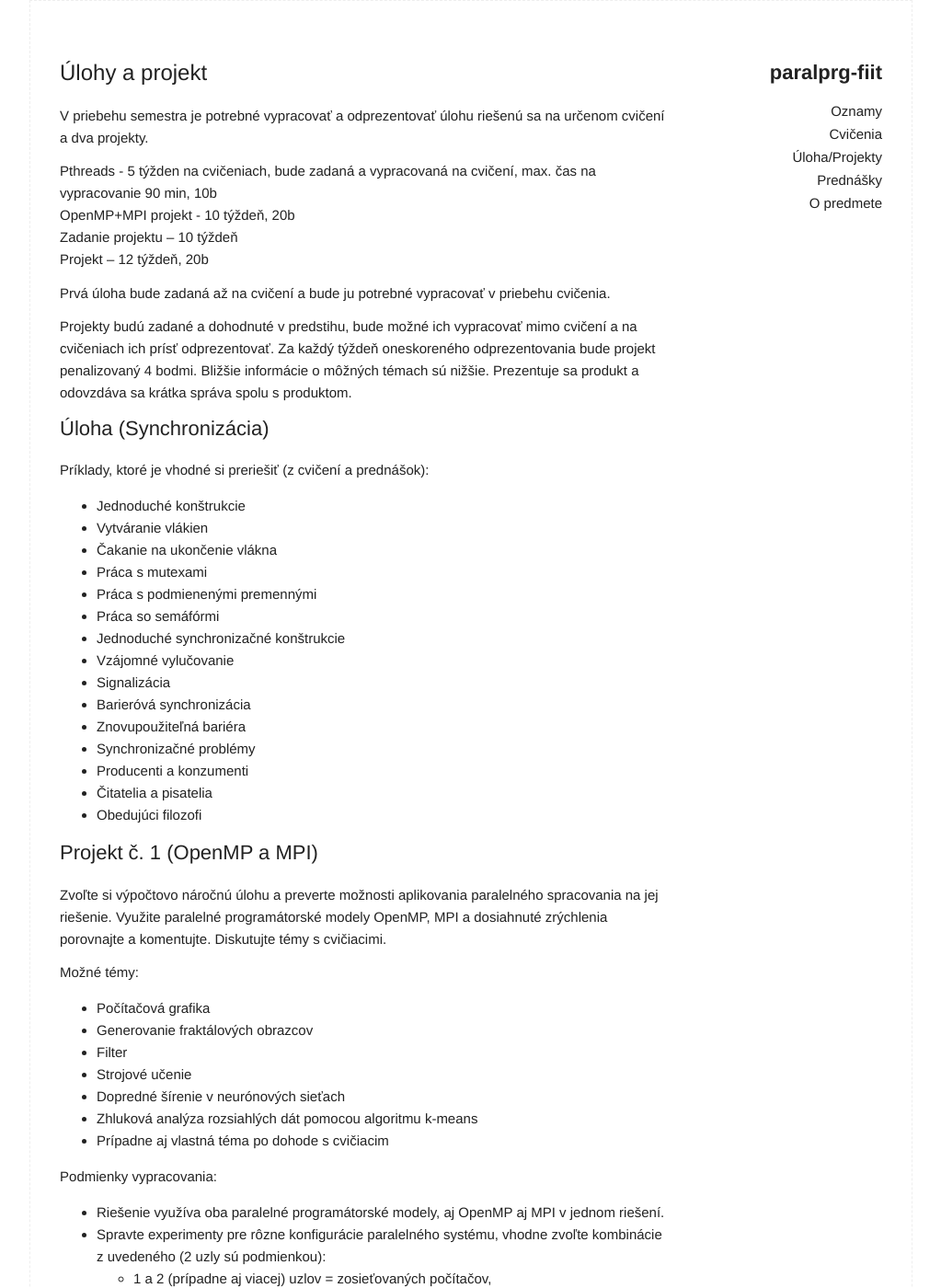
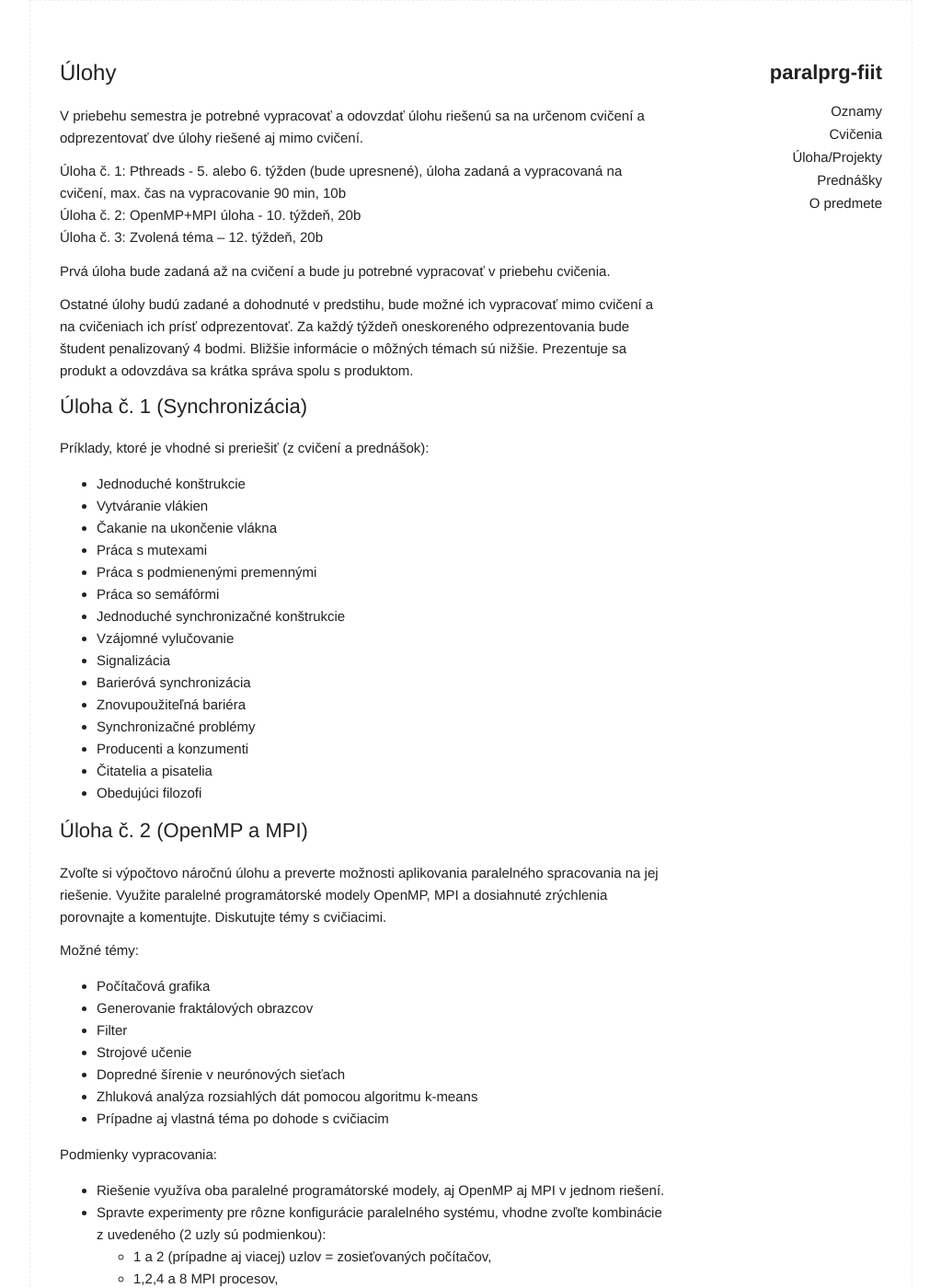
Before and after one commit to MichalCernansky/paralprg-fiit, a Jekyll site: the page built from assignments.md, in a window 1280 px wide and 1400 px high. Shown: the whole window at 92% size, without its empty margins (128-1151 px from the left). Built offline with Jekyll 4.4.1, drawn with Linux system fonts in a browser that asks for light colours; some of the changed text lies outside the part shown.

Commit message:
Assignments info

```diff
--- a/assignments.md
+++ b/assignments.md
@@ -1,21 +1,20 @@
 ---
 layout: page
-title: Úlohy a projekt
+title: Úlohy
 ---
 
-V priebehu semestra je potrebné vypracovať a odprezentovať úlohu riešenú sa na určenom cvičení a dva projekty.
+V priebehu semestra je potrebné vypracovať a odovzdať úlohu riešenú sa na určenom cvičení a odprezentovať dve úlohy riešené aj mimo cvičení.
 
-Pthreads - 5 týžden na cvičeniach, bude zadaná a vypracovaná na cvičení, max. čas na vypracovanie 90 min, 10b
-OpenMP+MPI projekt - 10 týždeň, 20b
-Zadanie projektu – 10 týždeň
-Projekt – 12 týždeň, 20b
+Úloha č. 1: Pthreads - 5. alebo 6. týžden (bude upresnené), úloha zadaná a vypracovaná na cvičení, max. čas na vypracovanie 90 min, 10b
+Úloha č. 2: OpenMP+MPI úloha - 10. týždeň, 20b
+Úloha č. 3: Zvolená téma – 12. týždeň, 20b
 
 Prvá úloha bude zadaná až na cvičení a bude ju potrebné vypracovať v priebehu cvičenia.
 
-Projekty budú zadané a dohodnuté v predstihu, bude možné ich vypracovať mimo cvičení a na cvičeniach ich prísť odprezentovať. Za každý týždeň oneskoreného odprezentovania bude projekt penalizovaný 4 bodmi. Bližšie informácie o môžných témach sú nižšie. Prezentuje sa produkt a odovzdáva sa krátka správa spolu s produktom.
+Ostatné úlohy budú zadané a dohodnuté v predstihu, bude možné ich vypracovať mimo cvičení a na cvičeniach ich prísť odprezentovať. Za každý týždeň oneskoreného odprezentovania bude študent penalizovaný 4 bodmi. Bližšie informácie o môžných témach sú nižšie. Prezentuje sa produkt a odovzdáva sa krátka správa spolu s produktom.
 
 
-## Úloha (Synchronizácia)
+## Úloha č. 1 (Synchronizácia)
 
 Príklady, ktoré je vhodné si preriešiť (z cvičení a prednášok):
 
@@ -36,7 +35,7 @@ Príklady, ktoré je vhodné si preriešiť (z cvičení a prednášok):
 - Obedujúci filozofi
 
 
-## Projekt č. 1 (OpenMP a MPI)
+## Úloha č. 2 (OpenMP a MPI)
 
 Zvoľte si výpočtovo náročnú úlohu a preverte možnosti aplikovania paralelného spracovania na jej riešenie. Využite paralelné programátorské modely OpenMP, MPI a dosiahnuté zrýchlenia porovnajte a komentujte. Diskutujte témy s cvičiacimi.
 
@@ -86,7 +85,7 @@ Implementujte algoritmus dopredného šírenia v doprednej viacvrstvovej percept
 [4] http://www2.fiit.stuba.sk/~cernans/nn/nn_download/UNS.zip
 
 
-## Projekt č. 2 (Téma podľa záujmu študenta)
+## ## Úloha č. 3 (Téma podľa záujmu študenta)
 
 Príklady tém:
 
```
